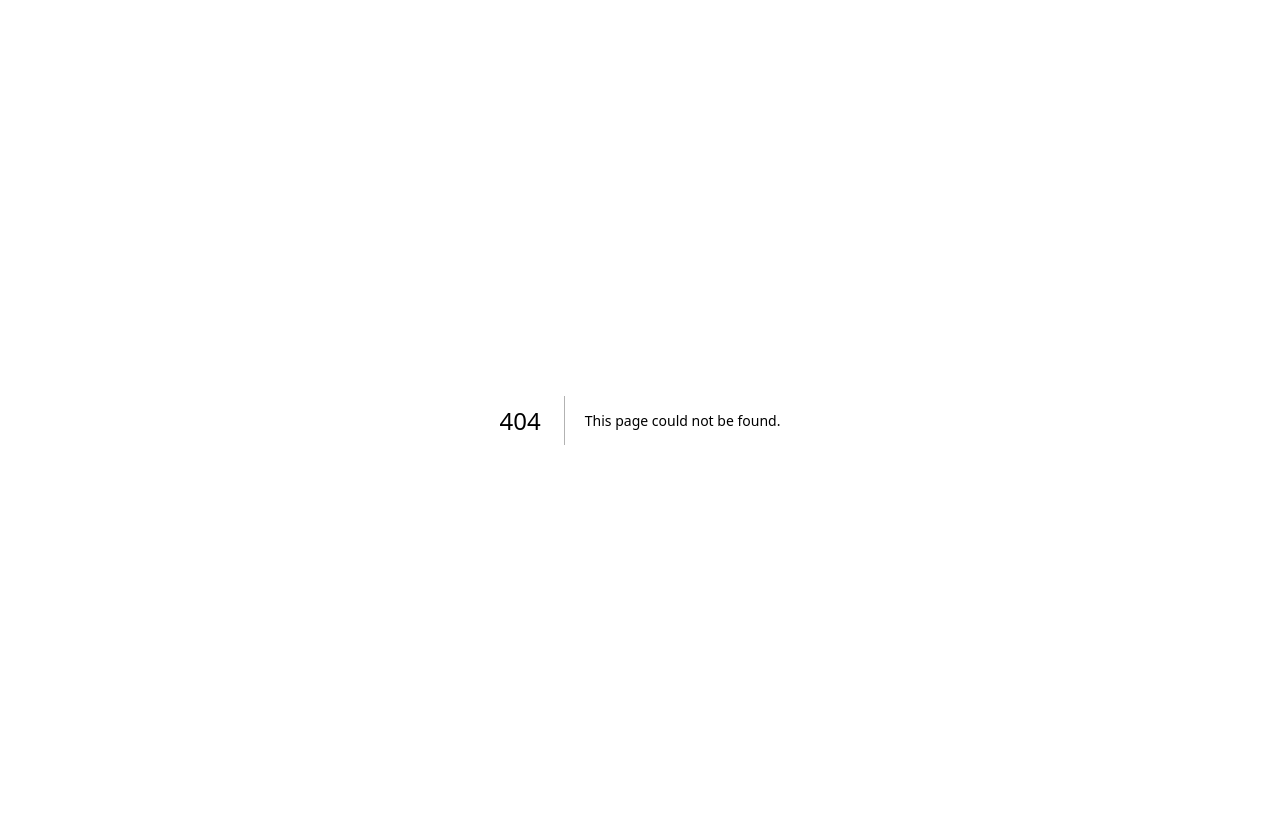
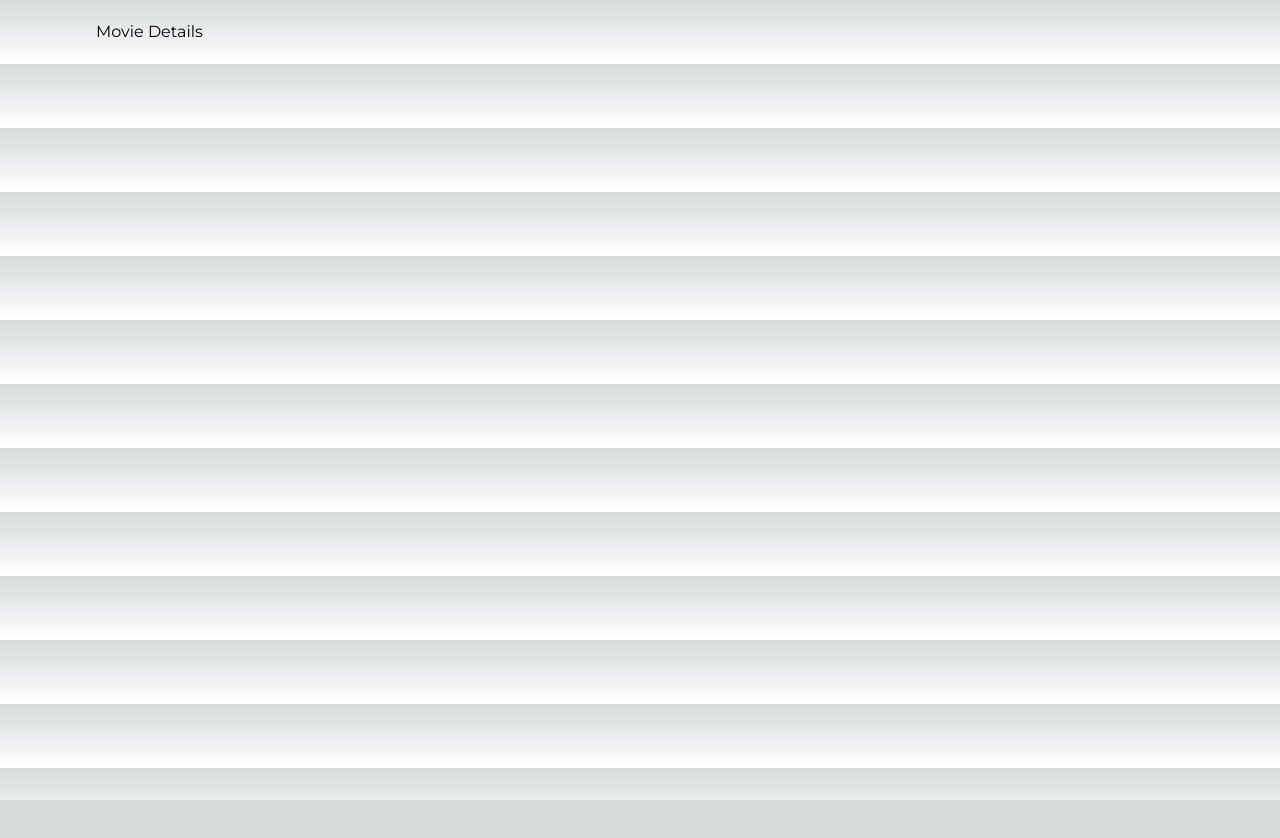
Before and after one commit to rakibul-wdp/next13-experiment, a Next.js app: page /1 in a window 1280 px wide. Before the commit this address had no page. After the commit the page ends 800 px from the top, so only its background shows below. Built offline with nearby package versions, Linux system fonts and the light colour scheme.

Commit message:
create movieDetails boilerplate component

```diff
--- a/app/Movie.js
+++ b/app/Movie.js
@@ -8,7 +8,7 @@ export default function Movie({ id, title, posterPath, releaseDate }) {
     <div>
       <h1>{title}</h1>
       <h2>{releaseDate}</h2>
-      <Link href={`/asd`}>
+      <Link href={`/${id}`}>
         <Image
           src={imagePath + posterPath}
           width={800}
--- /dev/null
+++ b/app/[movie]/page.js
@@ -0,0 +1,7 @@
+export default async function MovieDetail() {
+  return (
+    <div>
+      <h1>Movie Details</h1>
+    </div>
+  )
+}
```
